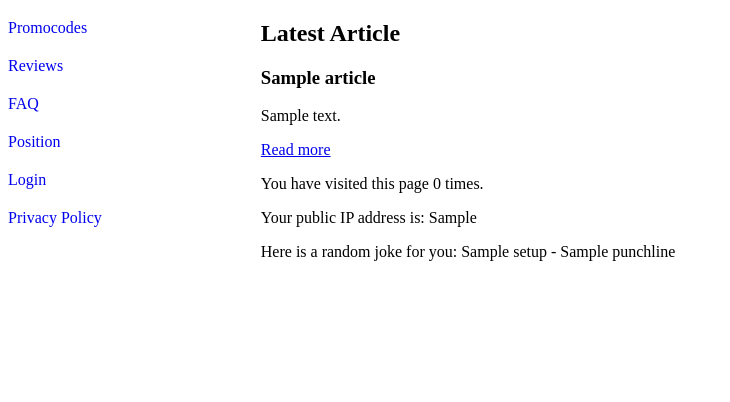
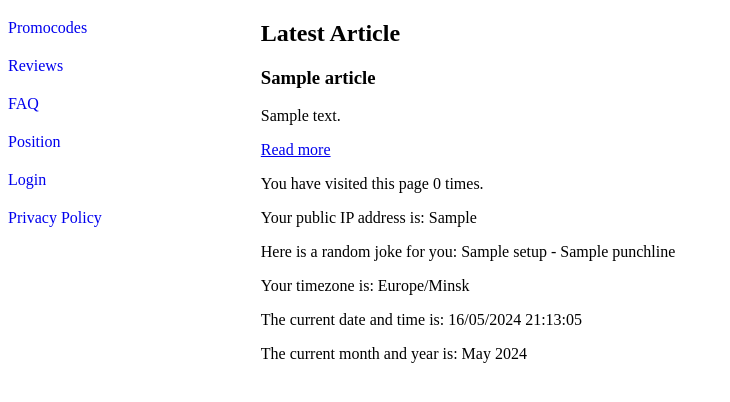
Before and after one commit to kseniakot/IGI_LR, a Django app: page /catalog/ in a window 1280 px wide. Shown: the part 243-645 px from the top of the page, without its empty margins (0-730 px from the left). Run offline with Django 5.2, Linux system fonts and the light colour scheme; tables that the repository leaves empty hold one stand-in row (values such as "Sample post"); a database or web service that is not in the repository returns one stand-in record (values such as "Sample title"); data that the repository does not hold is empty.

Commit message:
add user current time

```diff
--- a/IGI/LR5/Lab5/carshowroom/settings.py
+++ b/IGI/LR5/Lab5/carshowroom/settings.py
@@ -49,6 +49,7 @@ MIDDLEWARE = [
     'django.contrib.auth.middleware.AuthenticationMiddleware',
     'django.contrib.messages.middleware.MessageMiddleware',
     'django.middleware.clickjacking.XFrameOptionsMiddleware',
+    'catalog.middleware.TimezoneMiddleware'
 ]
 
 ROOT_URLCONF = 'carshowroom.urls'
--- /dev/null
+++ b/IGI/LR5/Lab5/catalog/middleware.py
@@ -0,0 +1,17 @@
+from django.utils import timezone
+import pytz
+
+
+class TimezoneMiddleware:
+    def __init__(self, get_response):
+        self.get_response = get_response
+
+    def __call__(self, request):
+        tz_name = request.COOKIES.get('timezone')
+        if tz_name:
+            timezone.activate(pytz.timezone(tz_name))
+        else:
+            timezone.deactivate()
+
+        response = self.get_response(request)
+        return response
--- a/IGI/LR5/Lab5/catalog/templates/index.html
+++ b/IGI/LR5/Lab5/catalog/templates/index.html
@@ -25,4 +25,8 @@
 
   <p>Your public IP address is: {{ public_ip }}</p>
     <p>Here is a random joke for you: {{ joke }}</p>
+
+    <p>Your timezone is: {{ user_timezone }}</p>
+  <p>The current date and time is: {{ current_date_formatted }}</p>
+  <p>The current month and year is: {{ calendar_text }}</p>
 {% endblock %}
--- a/IGI/LR5/Lab5/catalog/views.py
+++ b/IGI/LR5/Lab5/catalog/views.py
@@ -9,8 +9,7 @@ from django.db.models.functions import ExtractMonth, ExtractYear
 from django.views.generic import ListView, View, TemplateView
 from django.shortcuts import render, redirect
 from django.views.generic import FormView, DetailView, CreateView
-
-
+from django.utils import timezone
 from .models import Product, Manufacturer, Client, ProductType, Cart, PromoCode, Employee, Review, Article, CompanyInfo, \
     FAQ, Job
 from django.contrib.auth.mixins import LoginRequiredMixin, UserPassesTestMixin
@@ -63,6 +62,16 @@ def get_public_ip():
         return None
 
 
+def get_user_time():
+    current_time = timezone.localtime(timezone.now())
+    user_time_data = {
+        "user_timezone": str(timezone.get_current_timezone()),
+        "current_date_formatted": current_time.strftime("%d/%m/%Y %H:%M:%S"),
+        "calendar_text": current_time.strftime("%B %Y"),
+    }
+    return user_time_data
+
+
 def index(request):
     logger.info('Executing index view')
     num_visits = request.session.get('num_visits', 0)
@@ -70,15 +79,20 @@ def index(request):
 
     # Get the latest article
     latest_article = Article.objects.latest('publication_date')
-
-
+    current_user_time_data = get_user_time()
+    user_timezone = current_user_time_data["user_timezone"]
+    current_date_formatted = current_user_time_data["current_date_formatted"]
+    calendar_text = current_user_time_data["calendar_text"]
     context = {
         'num_products': Product.objects.count(),
         'num_manufacturers': Manufacturer.objects.count(),
         'num_visits': num_visits,
         'public_ip': get_public_ip(),
         'joke': get_random_joke(),
-        'latest_article': latest_article,  # Add the latest article to the context
+        'latest_article': latest_article,
+        'user_timezone': user_timezone,
+        'current_date_formatted': current_date_formatted,
+        'calendar_text': calendar_text,
     }
 
     return render(request, 'index.html', context)
@@ -87,6 +101,7 @@ def index(request):
 def jobs(request):
     jobs = Job.objects.all()
     return render(request, 'catalog/jobs.html', {'jobs': jobs})
+
 
 class RegisterView(FormView):
     logger.info('Executing RegisterView class')
```
